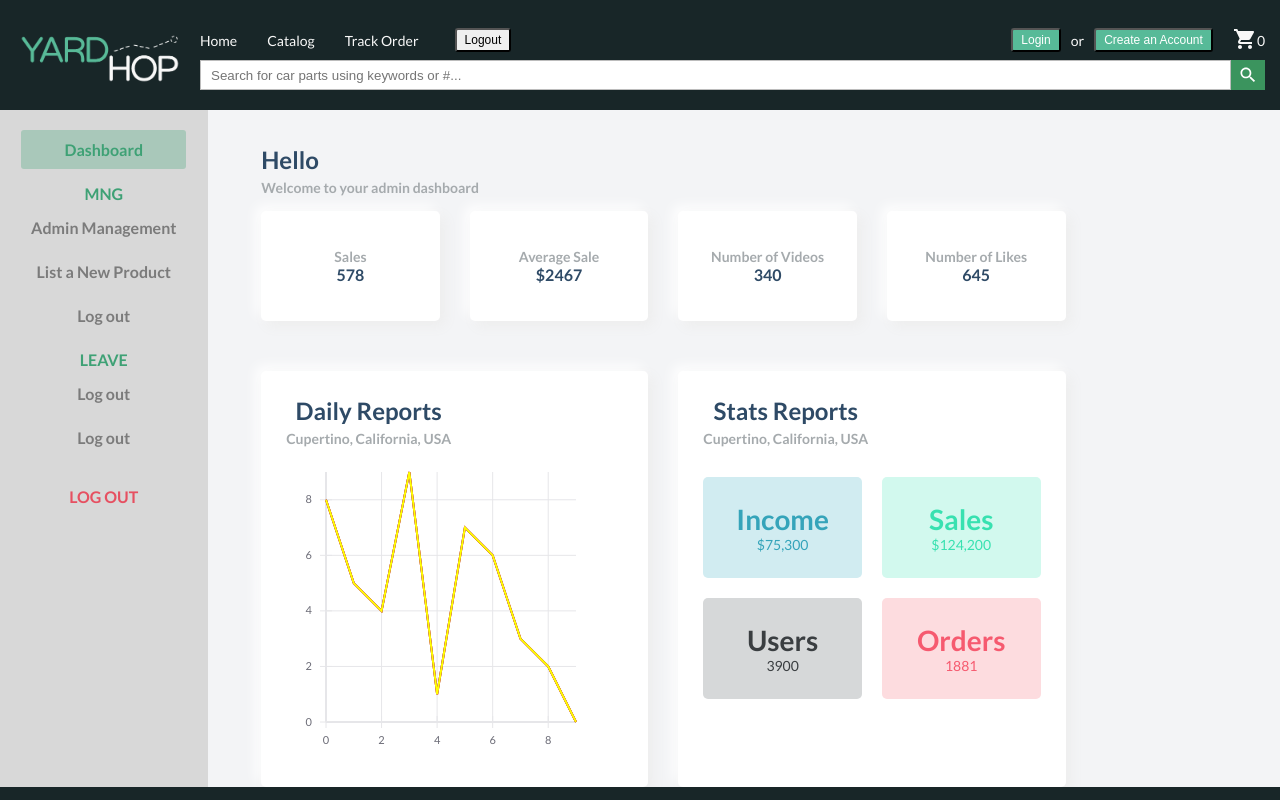
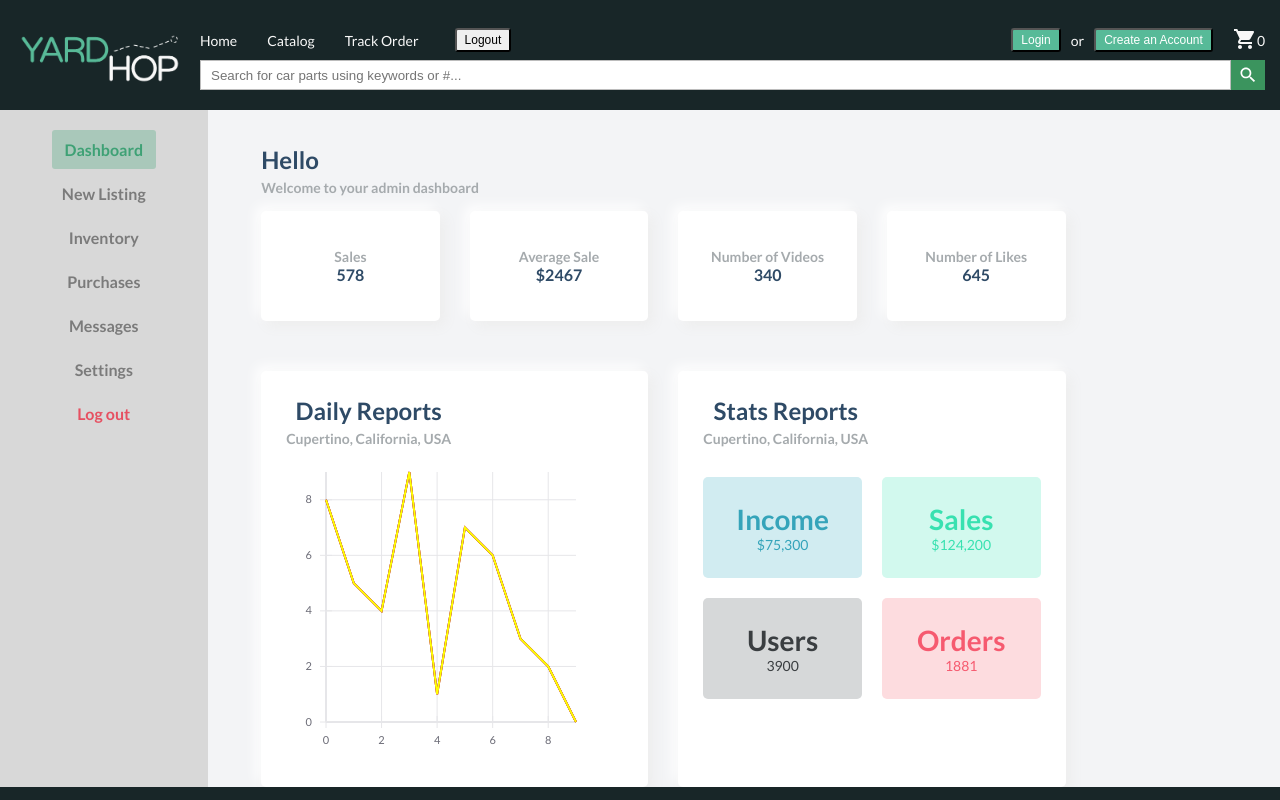
Before and after one commit to ThreeAmigosCodesmith/react-ecommerce-autoparts-template, a React (Create React App) app: page /dashboard in a window 1280 px wide. Shown: the top 800 px of the page. Built offline with nearby package versions, Linux system fonts and the light colour scheme.

Commit message:
minor ui changes

```diff
--- a/src/components/Dashboard/Sidebar.css
+++ b/src/components/Dashboard/Sidebar.css
@@ -72,7 +72,6 @@
 }
 
 .sidebar__logout {
-  margin-top: 20px;
   padding: 10px;
   color: #e65061;
 }
@@ -81,7 +80,6 @@
   text-decoration: none;
   color: #e65061;
   font-weight: 700;
-  text-transform: uppercase;
 }
 
 .sidebar__logout > i {
--- a/src/components/Dashboard/Sidebar.jsx
+++ b/src/components/Dashboard/Sidebar.jsx
@@ -1,9 +1,22 @@
 import './Sidebar.css';
 import React from 'react';
+import { useHistory } from 'react-router-dom';
 
 const Sidebar = () => {
-  // eslint-disable-next-line no-console
-  console.log('Sidebar');
+  const history = useHistory();
+
+  const logOutButton = (event) => {
+    event.preventDefault();
+    fetch('/api/verify', {
+      method: 'DELETE',
+      headers: {
+        'Content-Type': 'application/json',
+      },
+    }).then((res) => {
+      if (res.status === 200) history.push('/');
+    });
+  };
+
   return (
     <div id="sidebar">
 
@@ -11,25 +24,23 @@ const Sidebar = () => {
         <div className="sidebar__link active_menu_link">
           <a href="/dashboard">Dashboard</a>
         </div>
-        <h2>MNG</h2>
         <div className="sidebar__link">
-          <a href="#test">Admin Management</a>
+          <a href="/dashboard/newProduct">New Listing</a>
         </div>
         <div className="sidebar__link">
-          <a href="/dashboard/newProduct">List a New Product</a>
+          <a href="/inventory">Inventory</a>
         </div>
         <div className="sidebar__link">
-          <a href="#test">Log out</a>
-        </div>
-        <h2>LEAVE</h2>
-        <div className="sidebar__link">
-          <a href="#test">Log out</a>
+          <a href="/purchases">Purchases</a>
         </div>
         <div className="sidebar__link">
-          <a href="#test">Log out</a>
+          <a href="/messages">Messages</a>
+        </div>
+        <div className="sidebar__link">
+          <a href="/settings">Settings</a>
         </div>
         <div className="sidebar__logout">
-          <a href="#test">Log out</a>
+          <a href="/" type="button" onClick={(e) => logOutButton(e)}>Log out</a>
         </div>
       </div>
     </div>
```
